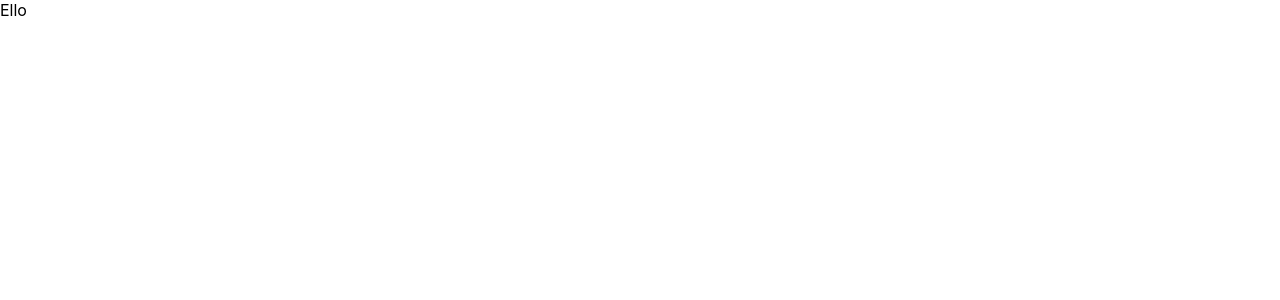
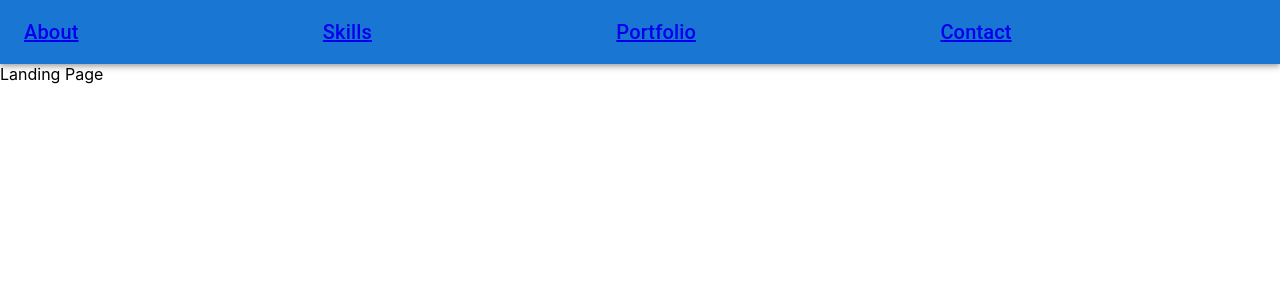
Before and after one commit to marissann11/maw-portfolio, a React (Create React App) app in the folder client/: page / in a window 1280 px wide. Shown: the top 300 px of the page. Built offline with nearby package versions, Linux system fonts and the light colour scheme.

Commit message:
set up components and added nav with react router dom

```diff
--- a/client/package.json
+++ b/client/package.json
@@ -3,6 +3,9 @@
   "version": "0.1.0",
   "private": true,
   "dependencies": {
+    "@emotion/react": "^11.9.0",
+    "@emotion/styled": "^11.8.1",
+    "@mui/material": "^5.8.1",
     "@testing-library/jest-dom": "^5.16.4",
     "@testing-library/react": "^13.3.0",
     "@testing-library/user-event": "^13.5.0",
@@ -13,6 +16,7 @@
     "@types/react-router-dom": "^5.3.3",
     "react": "^18.1.0",
     "react-dom": "^18.1.0",
+    "react-router-dom": "^6.3.0",
     "react-scripts": "5.0.1",
     "typescript": "^4.7.2",
     "web-vitals": "^2.1.4"
--- a/client/src/App.tsx
+++ b/client/src/App.tsx
@@ -1,8 +1,24 @@
 import React from "react";
-import "./App.css";
+import { BrowserRouter, Routes, Route } from "react-router-dom";
+import AboutPage from "./pages/About";
+import ContactPage from "./pages/Contact";
+import LandingPage from "./pages/Landing";
+import PortfolioPage from "./pages/Portfolio";
+import SkillsPage from "./pages/Skills";
 
-function App() {
-  return <div className="App">Ello </div>;
-}
+export interface IApplicationProps {}
 
-export default App;
+const Application: React.FunctionComponent<IApplicationProps> = (props) => {
+  return (
+    <BrowserRouter>
+      <Routes>
+        <Route path="/" element={<LandingPage />} />
+        <Route path="/about" element={<AboutPage />} />
+        <Route path="/skills" element={<SkillsPage />} />
+        <Route path="/portfolio" element={<PortfolioPage />} />
+        <Route path="/contact" element={<ContactPage />} />
+      </Routes>
+    </BrowserRouter>
+  );
+};
+export default Application;
--- a/client/src/Components/Nav/index.tsx
+++ b/client/src/Components/Nav/index.tsx
@@ -0,0 +1,34 @@
+import React from "react";
+import { Link } from "react-router-dom";
+
+import AppBar from "@mui/material/AppBar";
+import Box from "@mui/material/Box";
+import Toolbar from "@mui/material/Toolbar";
+import Typography from "@mui/material/Typography";
+
+export interface INavComponentProps {}
+
+const NavComponent: React.FunctionComponent<INavComponentProps> = (props) => {
+  return (
+    <Box sx={{ flexGrow: 1 }}>
+      <AppBar position="static">
+        <Toolbar>
+          <Typography variant="h6" component="div" sx={{ flexGrow: 1 }}>
+            <Link to="/about">About</Link>
+          </Typography>
+          <Typography variant="h6" component="div" sx={{ flexGrow: 1 }}>
+            <Link to="/skills">Skills</Link>
+          </Typography>
+          <Typography variant="h6" component="div" sx={{ flexGrow: 1 }}>
+            <Link to="/portfolio">Portfolio</Link>
+          </Typography>
+          <Typography variant="h6" component="div" sx={{ flexGrow: 1 }}>
+            <Link to="/contact">Contact</Link>
+          </Typography>
+        </Toolbar>
+      </AppBar>
+    </Box>
+  );
+};
+
+export default NavComponent;
--- a/client/src/pages/About.tsx
+++ b/client/src/pages/About.tsx
@@ -0,0 +1,15 @@
+import React from "react";
+import NavComponent from "../components/Nav";
+
+export interface IAboutPageProps {}
+
+const AboutPage: React.FunctionComponent<IAboutPageProps> = (props) => {
+  return (
+    <div>
+      <NavComponent />
+      About Page
+    </div>
+  );
+};
+
+export default AboutPage;
--- a/client/src/pages/Contact.tsx
+++ b/client/src/pages/Contact.tsx
@@ -0,0 +1,15 @@
+import React from "react";
+import NavComponent from "../components/Nav";
+
+export interface IContactPageProps {}
+
+const ContactPage: React.FunctionComponent<IContactPageProps> = (props) => {
+  return (
+    <div>
+      <NavComponent />
+      Contact Page
+    </div>
+  );
+};
+
+export default ContactPage;
--- a/client/src/pages/Landing.tsx
+++ b/client/src/pages/Landing.tsx
@@ -0,0 +1,15 @@
+import React from "react";
+import NavComponent from "../components/Nav";
+
+export interface ILandingPageProps {}
+
+const LandingPage: React.FunctionComponent<ILandingPageProps> = (props) => {
+  return (
+    <div>
+      <NavComponent />
+      Landing Page
+    </div>
+  );
+};
+
+export default LandingPage;
--- a/client/src/pages/Portfolio.tsx
+++ b/client/src/pages/Portfolio.tsx
@@ -0,0 +1,15 @@
+import React from "react";
+import NavComponent from "../components/Nav";
+
+export interface IPortfolioPageProps {}
+
+const PortfolioPage: React.FunctionComponent<IPortfolioPageProps> = (props) => {
+  return (
+    <div>
+      <NavComponent />
+      Portfolio Page
+    </div>
+  );
+};
+
+export default PortfolioPage;
--- a/client/src/pages/Skills.tsx
+++ b/client/src/pages/Skills.tsx
@@ -0,0 +1,15 @@
+import React from "react";
+import NavComponent from "../components/Nav";
+
+export interface ISkillsPageProps {}
+
+const SkillsPage: React.FunctionComponent<ISkillsPageProps> = (props) => {
+  return (
+    <div>
+      <NavComponent />
+      Skills Page
+    </div>
+  );
+};
+
+export default SkillsPage;
```
Also changed, not shown: client/src/Components/Footer/index.tsx (+7 -0 lines), 1 other file (tests, documents, lock files or other folders).
